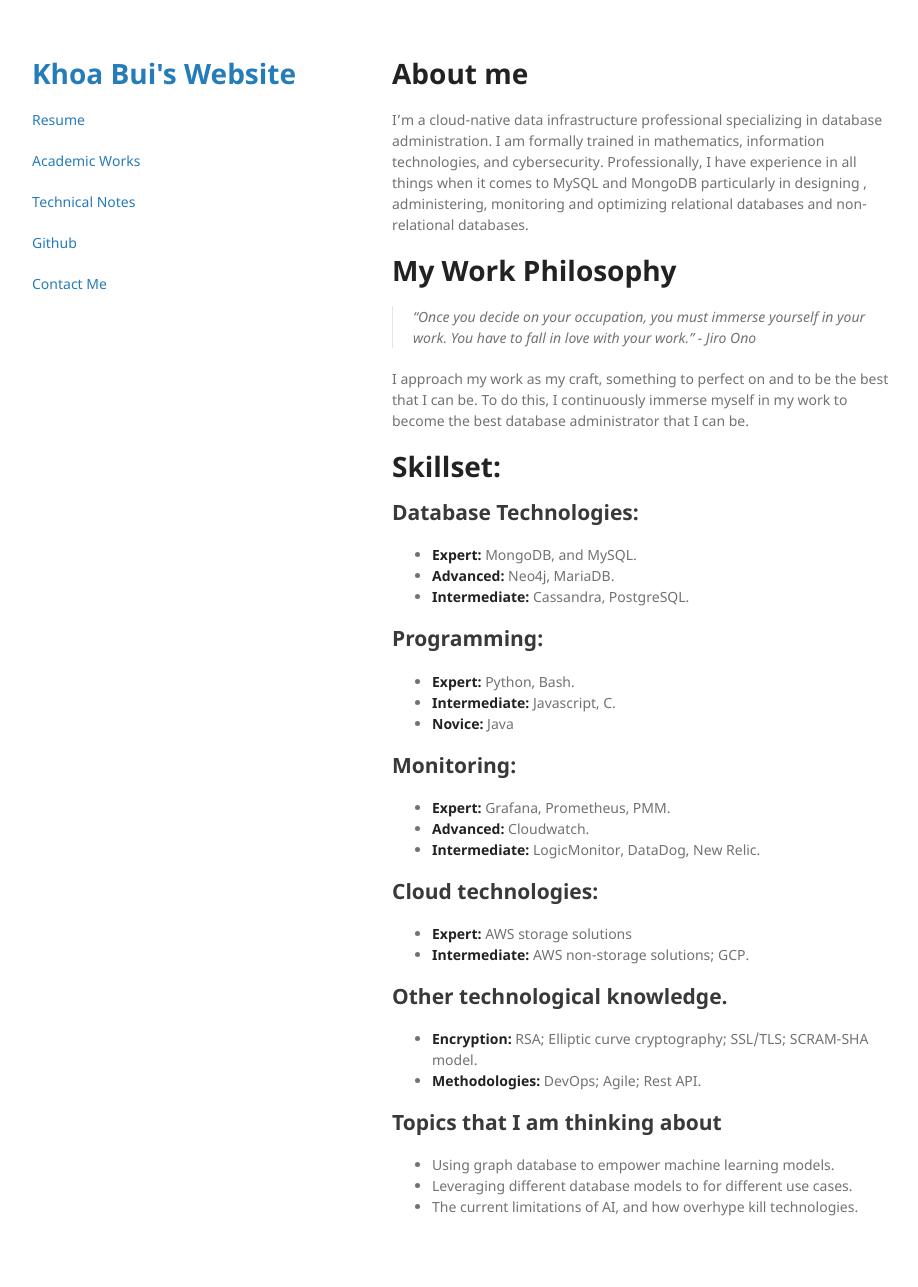
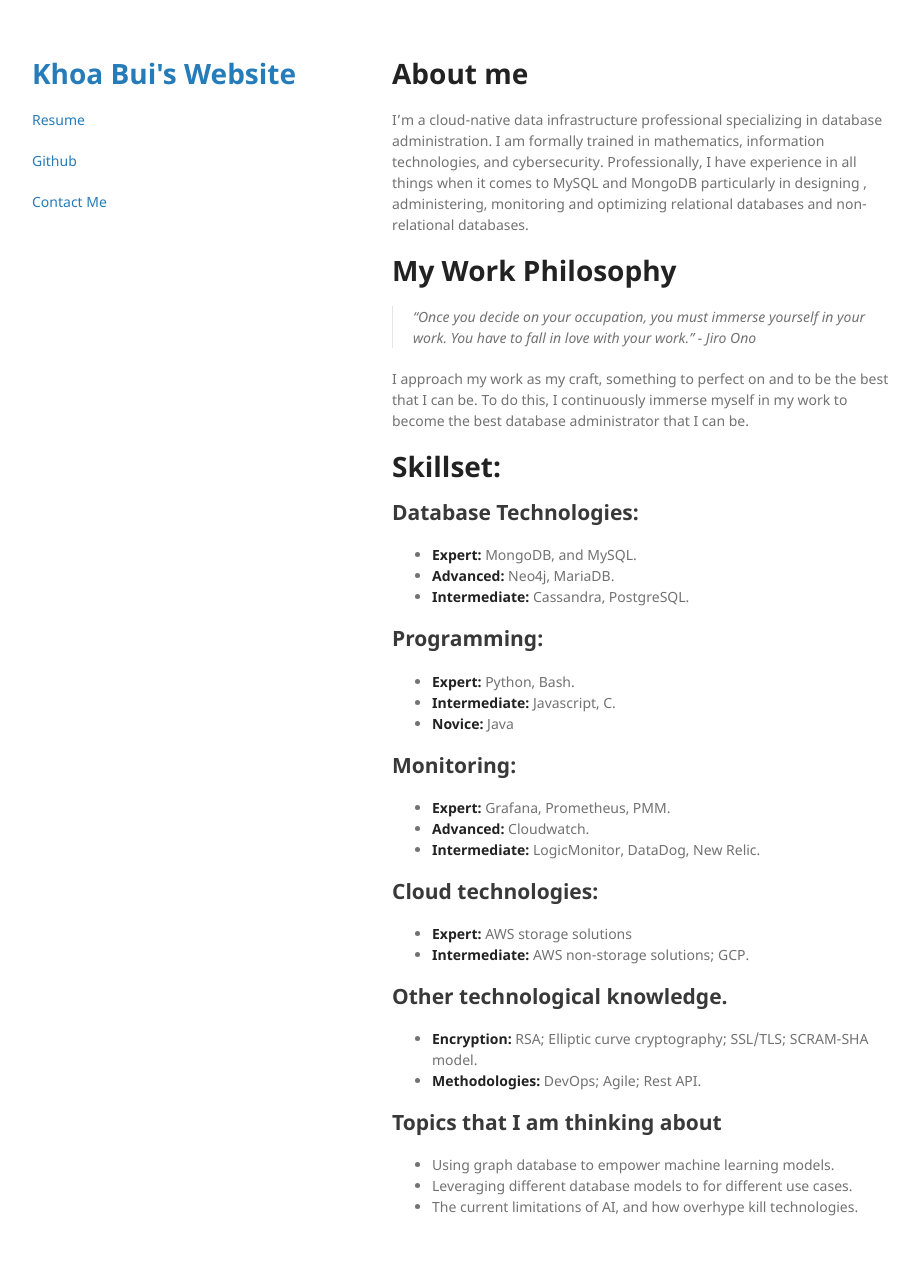
Before and after one commit to khoabuiv/khoabuiv.github.io, a Jekyll site: the page built from index.md, in a window 1280 px wide. Shown: the whole page, without its empty margins (178-1096 px from the left). Built offline with Jekyll 4.4.1, drawn with Linux system fonts in a browser that asks for light colours.

Commit message:
Update default.html

```diff
--- a/_layouts/default.html
+++ b/_layouts/default.html
@@ -23,8 +23,6 @@
         {% endif %}
 
         <p class="view"><a href="{{ site.github.resume }}">Resume</a></p>
-        <p class="view"><a href="{{ site.github.academic_works }}">Academic Works</a></p>
-        <p class="view"><a href="{{ site.github.technical_notes }}">Technical Notes</a></p>
         <p class="view"><a href="{{ site.github.owner_url }}">Github</a></p>
         <p class="view"><a href="mailto:khoabuiv@gmail.com">Contact Me</a></p>
 
```
